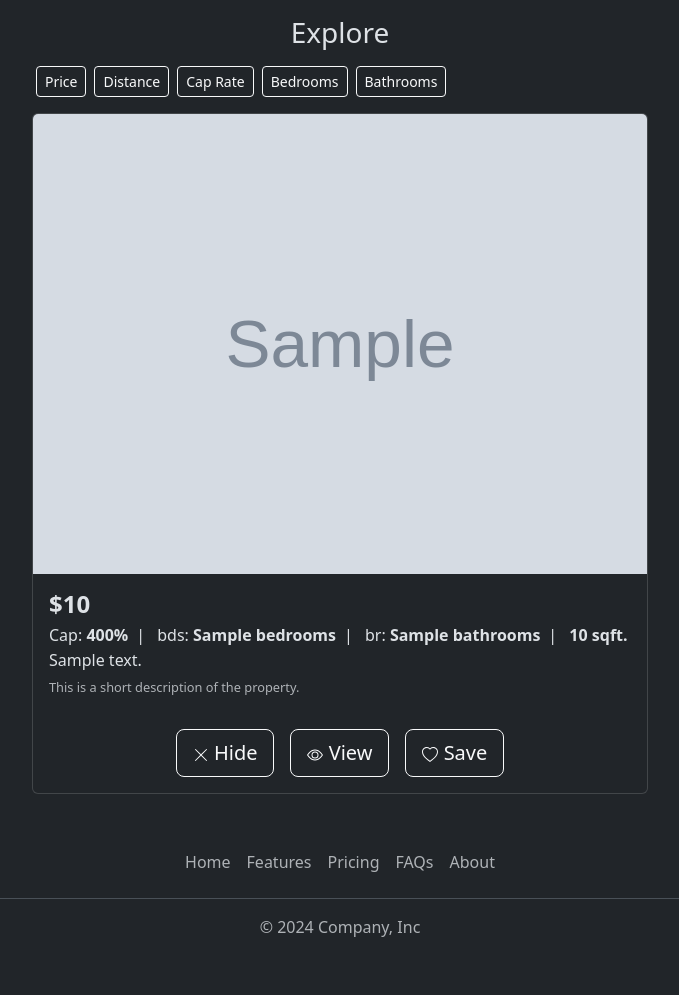
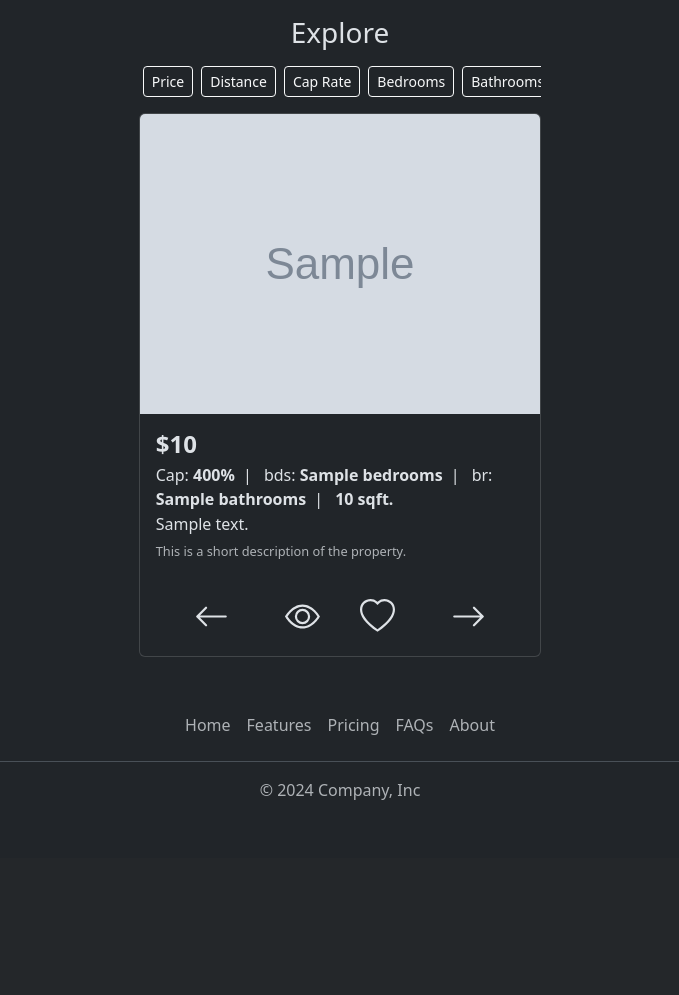
Before and after one commit to Aarongold1869/NiceHouseBro, a Django app: template templates/property/explore.html in a window 1280 px wide. Shown: the part 56-1051 px from the top of the page, without its empty margins (300-979 px from the left). After the commit the page ends 856 px from the top, so only its background shows below. Run offline with Django 5.2, Linux system fonts and the light colour scheme; the template is opened without the code that fills it: most values are stand-ins (such as "Sample title", 1, 10 or a date in 2020); grey boxes marked "Sample" are stand-in pictures.

Commit message:
more ui updates

```diff
--- /dev/null
+++ b/templates/icons/arrow-left.html
@@ -0,0 +1,3 @@
+<svg xmlns="http://www.w3.org/2000/svg" width="{{size}}" height="{{size}}" fill="currentColor" class="bi bi-arrow-left" viewBox="0 0 16 16">
+    <path fill-rule="evenodd" d="M15 8a.5.5 0 0 0-.5-.5H2.707l3.147-3.146a.5.5 0 1 0-.708-.708l-4 4a.5.5 0 0 0 0 .708l4 4a.5.5 0 0 0 .708-.708L2.707 8.5H14.5A.5.5 0 0 0 15 8"/>
+</svg>
--- /dev/null
+++ b/templates/icons/arrow-right.html
@@ -0,0 +1,3 @@
+<svg xmlns="http://www.w3.org/2000/svg" width="{{size}}" height="{{size}}" fill="currentColor" class="bi bi-arrow-right" viewBox="0 0 16 16">
+    <path fill-rule="evenodd" d="M1 8a.5.5 0 0 1 .5-.5h11.793l-3.147-3.146a.5.5 0 0 1 .708-.708l4 4a.5.5 0 0 1 0 .708l-4 4a.5.5 0 0 1-.708-.708L13.293 8.5H1.5A.5.5 0 0 1 1 8"/>
+</svg>
--- a/templates/icons/eye.html
+++ b/templates/icons/eye.html
@@ -1,4 +1,4 @@
-<svg xmlns="http://www.w3.org/2000/svg" width="16" height="16" fill="currentColor" class="bi bi-eye" viewBox="0 0 16 16">
+<svg xmlns="http://www.w3.org/2000/svg" width="{{size}}" height="{{size}}" fill="currentColor" class="bi bi-eye" viewBox="0 0 16 16">
     <path d="M16 8s-3-5.5-8-5.5S0 8 0 8s3 5.5 8 5.5S16 8 16 8M1.173 8a13 13 0 0 1 1.66-2.043C4.12 4.668 5.88 3.5 8 3.5s3.879 1.168 5.168 2.457A13 13 0 0 1 14.828 8q-.086.13-.195.288c-.335.48-.83 1.12-1.465 1.755C11.879 11.332 10.119 12.5 8 12.5s-3.879-1.168-5.168-2.457A13 13 0 0 1 1.172 8z"/>
     <path d="M8 5.5a2.5 2.5 0 1 0 0 5 2.5 2.5 0 0 0 0-5M4.5 8a3.5 3.5 0 1 1 7 0 3.5 3.5 0 0 1-7 0"/>
 </svg>
--- a/templates/icons/heart-fill.html
+++ b/templates/icons/heart-fill.html
@@ -1,3 +1,3 @@
-<svg style="vertical-align: middle;" xmlns="http://www.w3.org/2000/svg" width="16" height="16" fill="currentColor" class="bi bi-heart-fill" viewBox="0 0 16 16">
+<svg xmlns="http://www.w3.org/2000/svg" width="{{size}}" height="{{size}}" fill="currentColor" class="bi bi-heart-fill" viewBox="0 0 16 16">
     <path fill-rule="evenodd" d="M8 1.314C12.438-3.248 23.534 4.735 8 15-7.534 4.736 3.562-3.248 8 1.314"/>
 </svg>
--- a/templates/icons/heart.html
+++ b/templates/icons/heart.html
@@ -1,3 +1,3 @@
-<svg style="vertical-align: middle;" xmlns="http://www.w3.org/2000/svg" width="16" height="16" fill="currentColor" class="bi bi-heart" viewBox="0 0 16 16">
+<svg xmlns="http://www.w3.org/2000/svg" width="{{size}}" height="{{size}}" fill="currentColor" class="bi bi-heart" viewBox="0 0 16 16">
     <path d="m8 2.748-.717-.737C5.6.281 2.514.878 1.4 3.053c-.523 1.023-.641 2.5.314 4.385.92 1.815 2.834 3.989 6.286 6.357 3.452-2.368 5.365-4.542 6.286-6.357.955-1.886.838-3.362.314-4.385C13.486.878 10.4.28 8.717 2.01zM8 15C-7.333 4.868 3.279-3.04 7.824 1.143q.09.083.176.171a3 3 0 0 1 .176-.17C12.72-3.042 23.333 4.867 8 15"/>
 </svg>
--- a/templates/icons/x.html
+++ b/templates/icons/x.html
@@ -1,3 +1,3 @@
-<svg xmlns="http://www.w3.org/2000/svg" width="16" height="16" fill="currentColor" class="bi bi-x-lg" viewBox="0 0 16 16" >
+<svg xmlns="http://www.w3.org/2000/svg" width="{{size}}" height="{{size}}" fill="currentColor" class="bi bi-x-lg" viewBox="0 0 16 16" >
     <path d="M2.146 2.854a.5.5 0 1 1 .708-.708L8 7.293l5.146-5.147a.5.5 0 0 1 .708.708L8.707 8l5.147 5.146a.5.5 0 0 1-.708.708L8 8.707l-5.146 5.147a.5.5 0 0 1-.708-.708L7.293 8z"/>
 </svg>
--- a/templates/property/explore.html
+++ b/templates/property/explore.html
@@ -4,7 +4,7 @@
 {% block content %}
 
 <div class="d-flex col justify-content-center">
-    <div class="col-sm-6 overflow-scroll">
+    <div class="col-sm-4 overflow-scroll">
         {% include "property/partials/swiping-card-list.html" %}
     </div>
 </div>
--- a/templates/property/partials/button-saved.html
+++ b/templates/property/partials/button-saved.html
@@ -5,6 +5,6 @@
     hx-target="#save-button"
     hx-swap="outerHTML"
     >
-    {% include "icons/heart-fill.html" %}
+    {% include "icons/heart-fill.html" with size=16 %}
      Saved
 </button>
--- a/templates/property/partials/button-unsaved.html
+++ b/templates/property/partials/button-unsaved.html
@@ -5,6 +5,6 @@ hx-get="{% url 'toggle_saved' property_id=property.id %}"
 hx-target="#save-button"
 hx-swap="outerHTML"
 >
-    {% include "icons/heart.html" %}
+    {% include "icons/heart.html" with size=16 %}
     Save
 </button>
--- a/templates/property/partials/property-card.html
+++ b/templates/property/partials/property-card.html
@@ -39,34 +39,55 @@
     </div>
     <div class="d-flex justify-content-center py-3">
         <button
-        id="dislike-button"
-        class="btn btn-lg btn-outline-light mx-2"
+        id="back-button"
+        class="btn mx-4 border-0"
         hx-post="{% url 'explore' %}"
         hx-vals='{ "property_id": "{{ property.id }}", "action": "hide", "index": "{{ index }}" }'
         hx-target="#property-card"
         hx-swap="outerHTML"
         >
-            {% include "icons/x.html" %}
-            Hide
+            {% include "icons/arrow-left.html" with size=35 %}
+            {% comment %} Hide {% endcomment %}
         </button>
+        {% comment %} <button
+        id="dislike-button"
+        class="btn mx-2 border-0"
+        hx-post="{% url 'explore' %}"
+        hx-vals='{ "property_id": "{{ property.id }}", "action": "hide", "index": "{{ index }}" }'
+        hx-target="#property-card"
+        hx-swap="outerHTML"
+        >
+            {% include "icons/x.html" with size=35 %}
+        </button> {% endcomment %}
         <a
         type="button"
-        class="btn btn-lg btn-outline-light mx-2"
+        class="btn mx-2 border-0"
         href="{% url 'property-detial' property_id=property.id %}"
         >
-            {% include "icons/eye.html" %}
-            View
+            {% include "icons/eye.html" with size=35 %}
+            {% comment %} View {% endcomment %}
         </a>
         <button
         id="save-button"
-        class="btn btn-lg btn-outline-light mx-2"
+        class="btn mx-2 border-0"
         hx-post="{% url 'explore' %}"
         hx-vals='{ "property_id": "{{ property.id }}", "action": "save", "index": "{{ index }}" }'
         hx-target="#property-card"
         hx-swap="outerHTML"
         >
-            {% include "icons/heart.html" %}
-            Save
+            {% include "icons/heart.html" with size=35 %}
+            {% comment %} Save {% endcomment %}
+        </button>
+        <button
+        id="next-button"
+        class="btn mx-4 border-0"
+        hx-post="{% url 'explore' %}"
+        hx-vals='{ "property_id": "{{ property.id }}", "action": "hide", "index": "{{ index }}" }'
+        hx-target="#property-card"
+        hx-swap="outerHTML"
+        >
+            {% include "icons/arrow-right.html" with size=35 %}
+            {% comment %} Hide {% endcomment %}
         </button>
     </div>
 </div>
```
Also changed, not shown: db.sqlite3.
